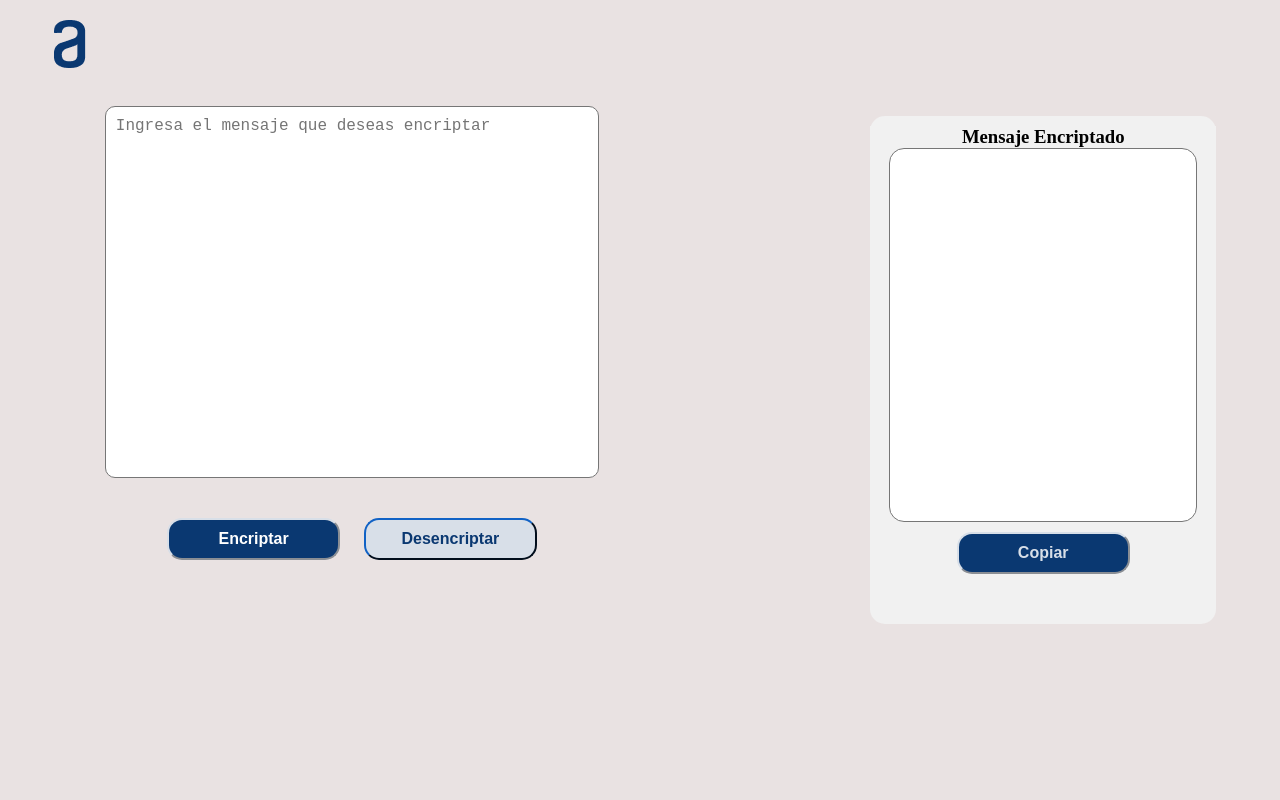
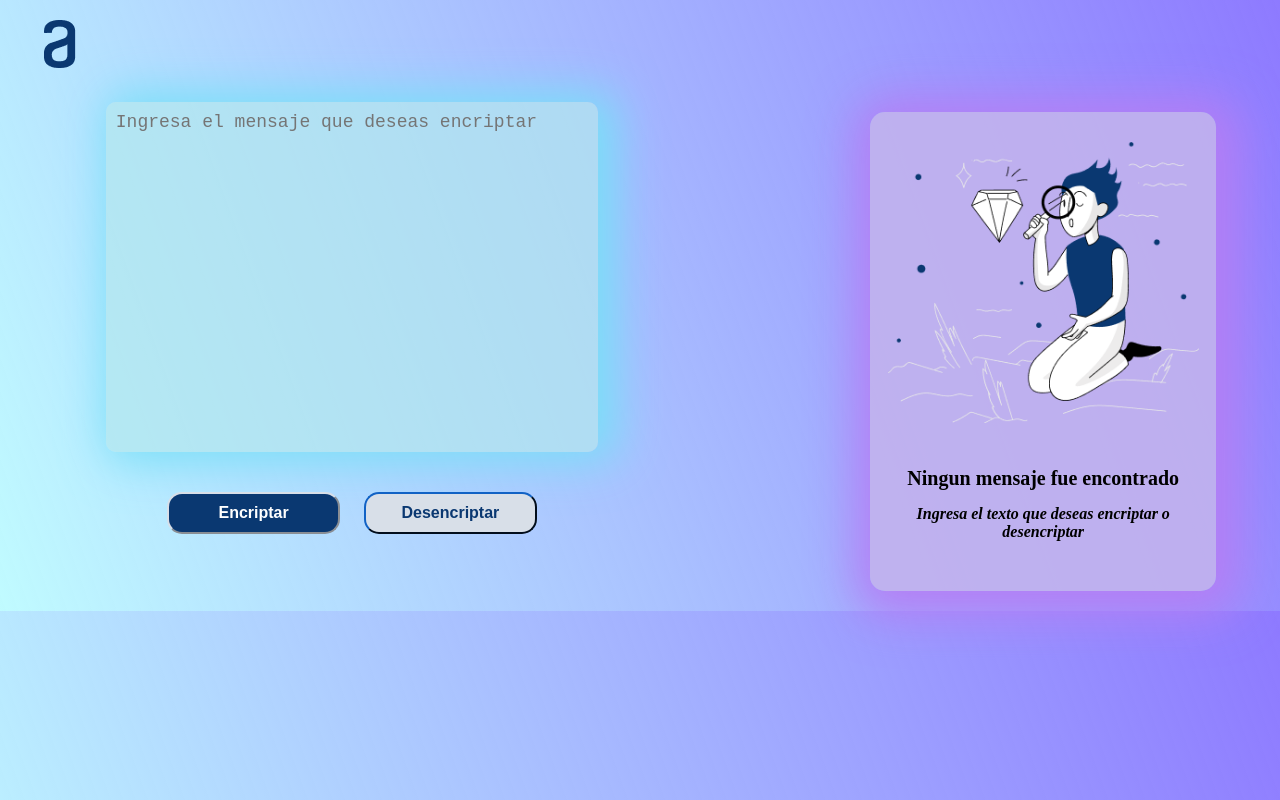
Before and after one commit to AleGrimald/MisChallengeONE-Ale-Grimaldi, a plain HTML site: page index.html in a window 1280 px wide. Both pictures are taken after a click on the button "Encriptar". Drawn offline with Linux system fonts and the light colour scheme.

Commit message:
Actualizacion del challenge 1

```diff
--- a/index.html
+++ b/index.html
@@ -10,13 +10,13 @@
 </head>
 <body>
     <header>
-        <h1><img src="Recursos/img/Logo.png" alt="logo alura" class="logo-alura"></h1>
+            <img src="Recursos/img/Logo.png" alt="logo alura" class="logo-alura">
     </header>
 
     <main>
         <section class="contenedor-section">
             <div class="contenedor-div1">
-                <textarea name="" cols="20" rows="20" required placeholder="Ingresa el mensaje que deseas encriptar" class="txt-area1" id="txt-area1" autofocus></textarea>
+                <textarea name="" cols="20" rows="17" required placeholder="Ingresa el mensaje que deseas encriptar" class="txt-area1" id="txt-area1" autofocus></textarea>
             </div>
 
             <div class="contenedor-div2">
@@ -39,7 +39,7 @@
 
             <div class="contenedor-div5">
                 <h3 class="claseH3 ocultar">Mensaje Encriptado</h3>
-                <textarea class="txt-area2 ocultar" cols="5" rows="19" readonly></textarea>
+                <textarea class="txt-area2 ocultar" cols="5" rows="15" readonly></textarea>
 
             </div>
             <div class="contenedor-btnCopiar">
@@ -51,13 +51,6 @@
 
     </main>
 
-    <footer>
-    </footer>
-
-
-
-
-
     <script src="main.js"></script>
 
 </body>
--- a/main.js
+++ b/main.js
@@ -27,7 +27,7 @@ function mostrarElementos(){
 }
 
 
-//------------------FUNCION CAPTURAR TECTO DE TEXTAREA
+//------------------FUNCION CAPTURAR TEXTO DE TEXTAREA
 function capturarTexto(){
     let txtEntrada = document.querySelector(".txt-area1").value;
     return txtEntrada;
@@ -112,16 +112,28 @@ function mostrarAlCopiar(){
 }
 
 
-//------------------FUNCIONES DE EJECUCION*/
+//------------------FUNCIONES DE EJECUCION
 function mostrarResultadoEnc(){
-    ocultarElementos();
-    mostrarElementos();
-    resultado.textContent = encriptarTexto(capturarTexto())
+    if (capturarTexto()!= "") {
+        ocultarElementos();
+        mostrarElementos();
+        resultado.textContent = encriptarTexto(capturarTexto());
+        textoOriginal.value="";
+    } else {
+        alert("Ingresa un texto para encriptar");
+    }
+
 }
+
 function mostrarResultadoDes(){
-    ocultarElementos();
-    mostrarElementos();
-    resultado.textContent = desencriptarTexto(capturarTexto())
+    if (capturarTexto() != "") {
+        ocultarElementos();
+        mostrarElementos();
+        resultado.textContent = desencriptarTexto(capturarTexto());
+        textoOriginal.value="";
+    } else {
+        alert("Ingrese un texto para desencriptar");
+    }
 }
 
 
--- a/style.css
+++ b/style.css
@@ -3,15 +3,15 @@
     padding: 0;
 }
 body{
-    background-color: #e9e2e2;
+    /*background-color: #e9e2e2;*/
+    background: linear-gradient(70deg, rgb(192, 251, 255) ,rgba(38, 0, 255, 0.521));
 }
 /*------------------------------------------HEADER-----------------------------------------------------*/
 header{
     width: auto;
 }
 .logo-alura{
-    padding: 20px 10px;
-
+    margin: 20px 0 20px 0;
     transition: 3s all;
 }
 .logo-alura:hover{
@@ -43,9 +43,11 @@ main{
     display: block;
     padding-left: 10px;
     padding-top: 10px;
-
+    box-shadow: 10px 0px 45px 10px rgb(122, 223, 248);
+    background-color: #b3e7eeb7;
     resize: none;
-    font-size: 16px;
+    border: rgba(35, 187, 192, 0.555);
+    font-size: 18px;
     border-radius: 10px;
 }
 
@@ -105,7 +107,8 @@ main{
     padding-bottom: 40px;
     float: right;
     border-radius: 15px;
-    background-color: #f1f1f1;
+    background-color: #c3b3eee3;
+    box-shadow: 5px 5px 45px 20px rgba(181, 125, 245, 0.952);
 }
 
 .contenedor-div3{
@@ -150,7 +153,7 @@ main{
     margin: 0 auto;
     padding: 0;
     text-align: center;
-    background-color: #f1f1f1;
+
 }
 .claseH3{
     width: auto;
@@ -163,24 +166,26 @@ main{
     padding: 15px;
     display: block;
     border-radius: 15px;
-    font-size: 16px;
+    font-size: 18px;
     resize: none;
+    background-color: #957ad38f;
 }
 
-
+/* BOTON COPIAR y CONTENEDOR DIV*/
 .contenedor-btnCopiar{
     width: auto;
     margin: auto;
 }
 .btn-copiar{
     width: 50%;
-    margin: 10px auto;
+    margin: 20px auto 0px auto;
     padding: 10px 0;
     display: block;
     border-radius: 15px;
-    background: #0A3871;
-    color: #D8DFE8;
-    border-color: #D8DFE8;
+    background: #2e0a719c;
+    color: #aaa0c5;
+    box-shadow: 0px 0px 15px 10px rgba(193, 160, 230, 0.952);
+    border-color: rgba(181, 125, 245, 0.952);
     font-size: 16px;
     font-weight: bold;
     transition: 2s all;
@@ -192,7 +197,7 @@ main{
 
 
 
-
+/* Clase ocultar*/
 
 .ocultar{
     display: none;
```
